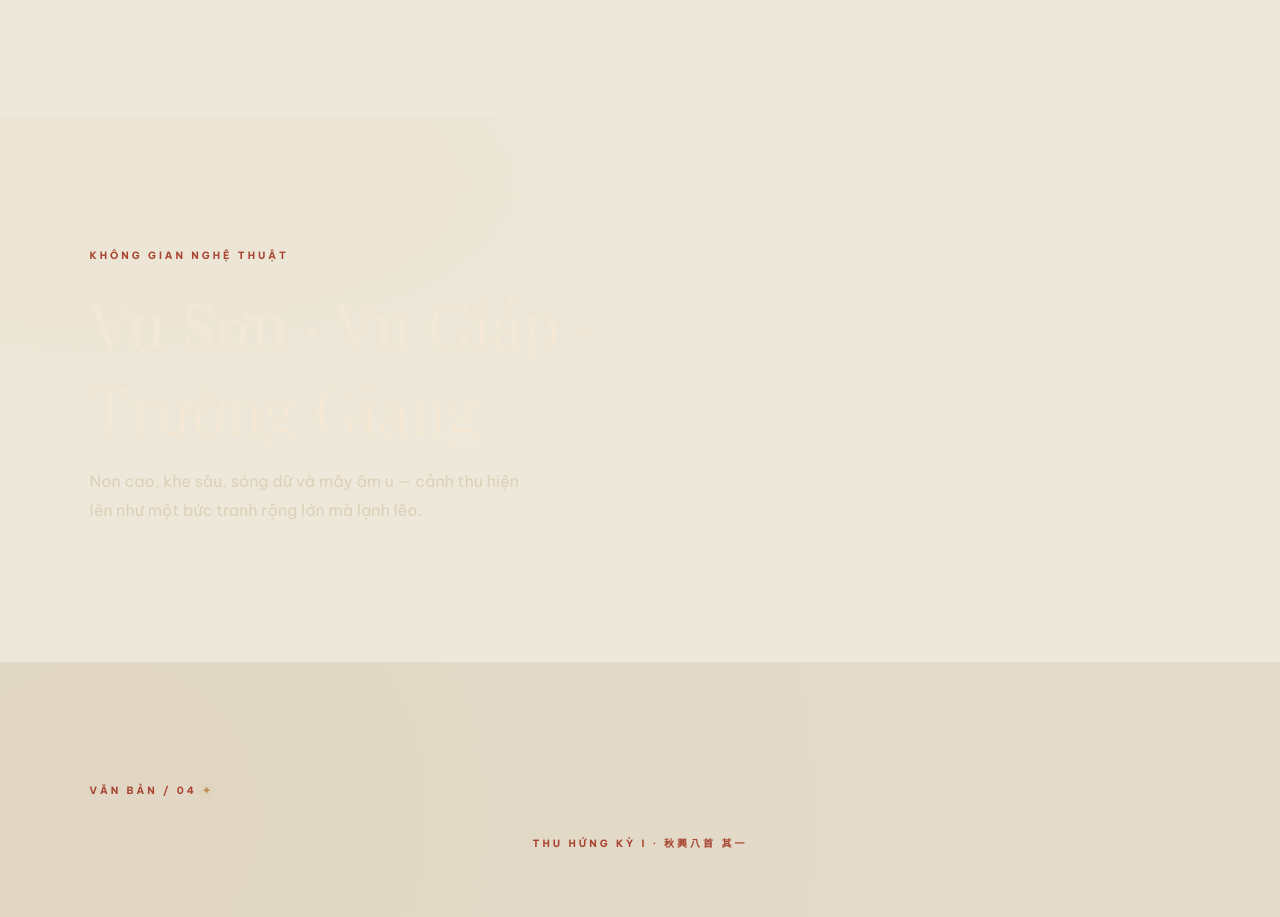
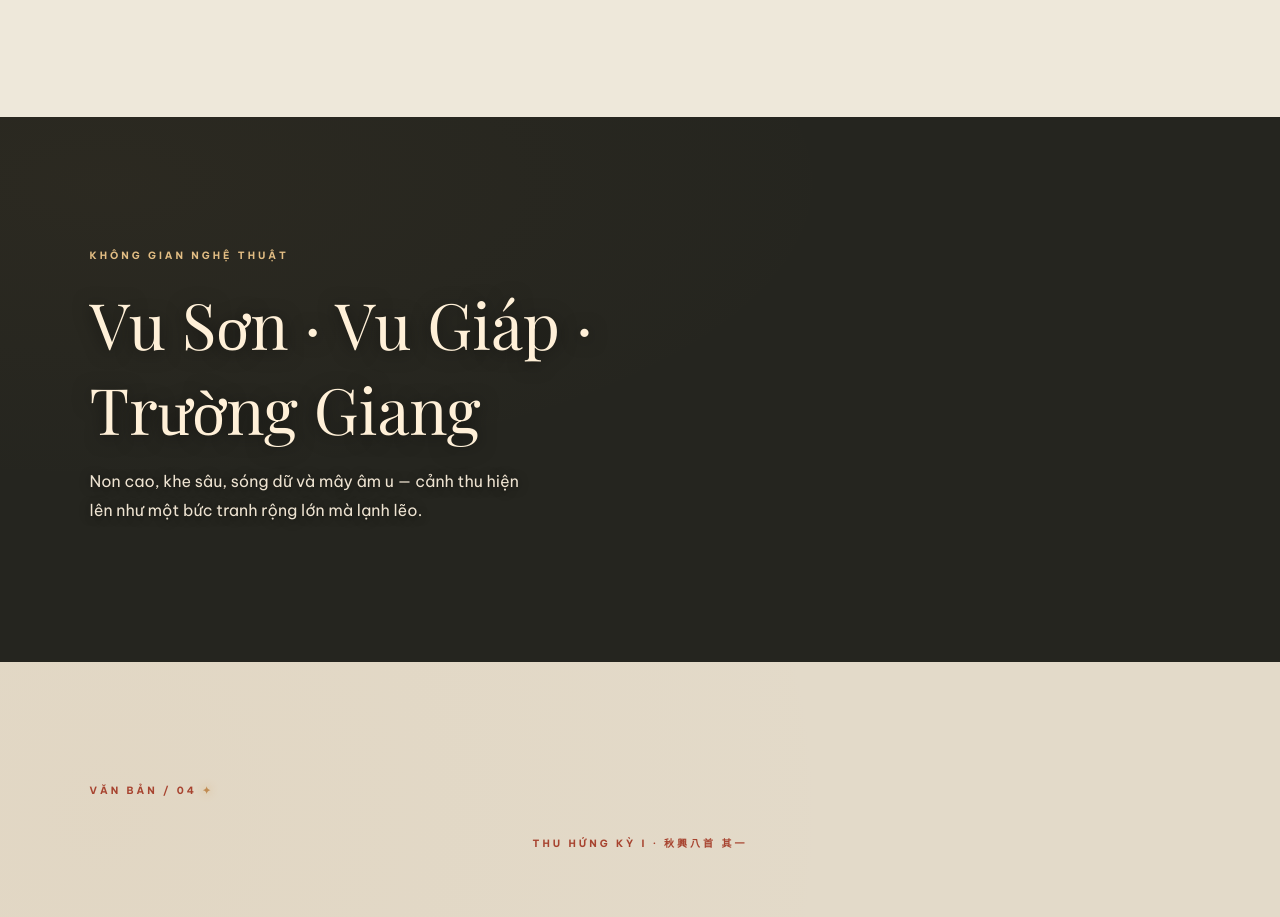
Before and after one commit to nguyenthimaiphuong130911-creator/thu-hung-do-phu-presentation, a plain HTML site: page index.html in a window 1280 px wide. Shown: the part 3360-4277 px from the top of the page. Drawn offline with nearby package versions, Linux system fonts and the light colour scheme.

Commit message:
Fix contrast and visibility on landscape slide

```diff
--- a/style.css
+++ b/style.css
@@ -109,3 +109,16 @@ html{scroll-behavior:smooth}
 .presentation-tip p{font-size:13px;line-height:1.9;color:#625a4d;margin-bottom:0}
 @media(max-width:700px){.reading-panel{grid-template-columns:1fr;gap:18px}.reading-tabs{gap:7px}.reading-tab{flex:1 1 100%;text-align:left}.detail-trigger{grid-template-columns:34px 1fr 22px}.detail-trigger b{font-size:17px}.detail-content{padding:0 12px 20px 46px}}
 @media(prefers-reduced-motion:reduce){.reading-panel,.detail-content{animation:none}.reading-tab,.reading-note{transition:none}}
+
+
+/* FIX: keep the landscape slide readable even if its background image fails */
+.landscape{
+  isolation:isolate;
+  background-color:#25251f;
+  background-image:linear-gradient(90deg,rgba(18,20,17,.88),rgba(18,20,17,.48)),url('https://images.unsplash.com/photo-1500530855697-b586d89ba3ee?auto=format&fit=crop&w=2000&q=85');
+}
+.landscape::after{display:none}
+.landscape-overlay{position:relative;z-index:2;max-width:720px}
+.landscape .eyebrow{color:#e2bd83!important;opacity:1!important}
+.landscape h2{color:#fff0d8!important;opacity:1!important;filter:none!important;text-shadow:0 2px 18px #0008}
+.landscape p:last-child{color:#eee3d1!important;opacity:1!important;text-shadow:0 1px 10px #0008}
```
